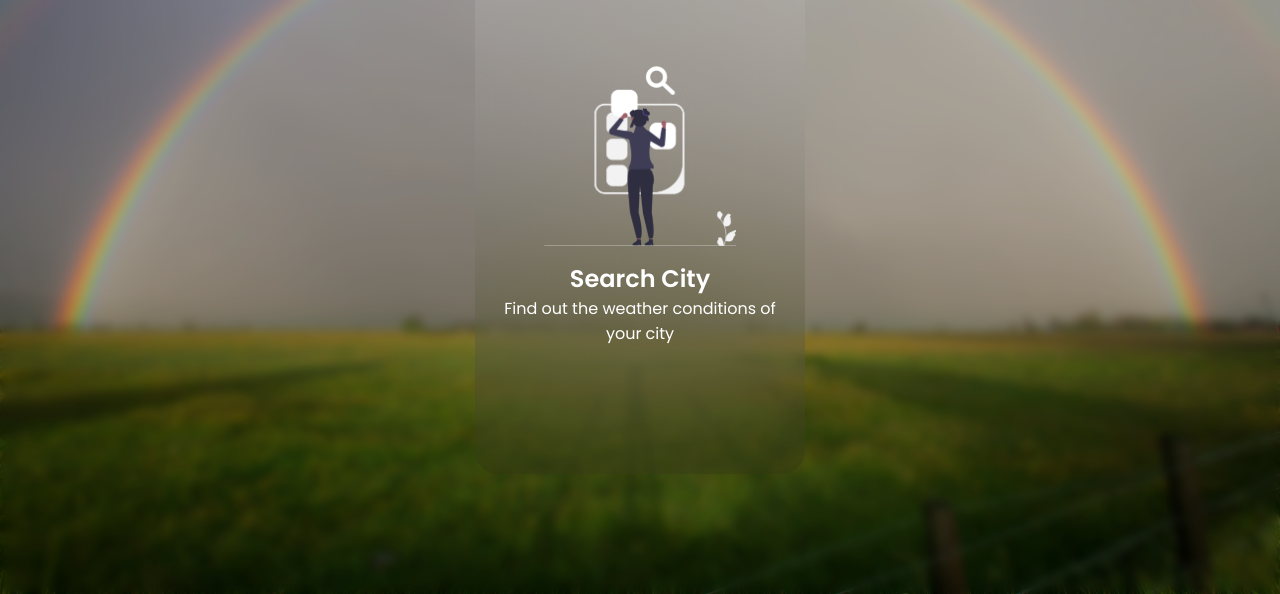
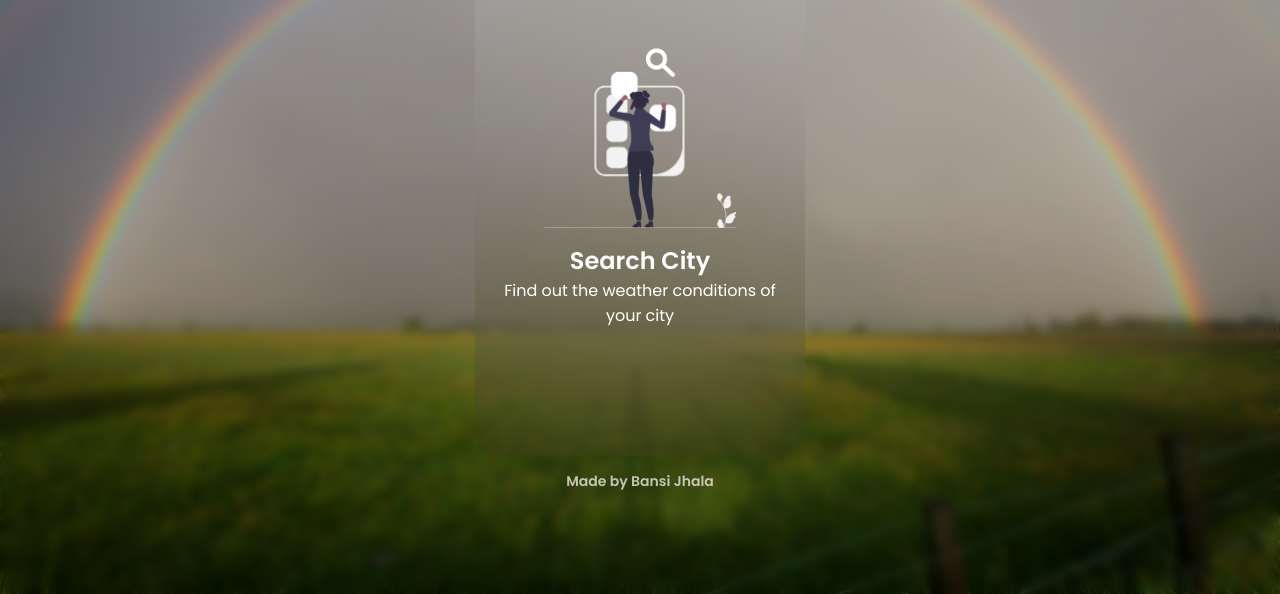
Before and after one commit to bansi-png/WeatherApp, a plain HTML site: page index.html in a window 1280 px wide. Shown: the part 206-800 px from the top of the page. Drawn offline with nearby package versions, Linux system fonts and the light colour scheme.

Commit message:
files modified

```diff
--- a/index.html
+++ b/index.html
@@ -12,6 +12,7 @@
 </head>
 
     <body>
+    <div class="app-wrapper">
         <main class="main-container">
             <header class="input-container">
                 <input class="city-input" placeholder="Search City" type="text">
@@ -55,6 +56,13 @@
                         </div>
                     </div>
                 </div>
+
+                <!-- Made by Bansi Jhala
+                Student at GLS University, Ahmedabad, Gujarat, India
+                email: bansijhala@yahoo.com
+                instagram: https://www.instagram.com/bansijhala/
+                linkedin: https://www.linkedin.com/in/bansijhala/
+                github: https://github.com/bansi-png -->
 
                 <div class="forecast-items-container">
                     <div class="forecast-item">
@@ -116,6 +124,13 @@
                     <h4 class="regular-txt">City Not Found</h4>
                 </div>
             </section>
+
         </main>
+
+        <footer>
+            <h5 class="footer-txt">Made by Bansi Jhala</h5>
+        </footer>
+
+    </div>
     </body>
 </html>
--- a/script.js
+++ b/script.js
@@ -15,7 +15,8 @@ const currentDateTxt = document.querySelector('.current-date-txt')
 
 const forecastItemsContainer = document.querySelector('.forecast-items-container')
 
-const apiKey = '05b6576262a42371f286b2e9a884219b'
+const apiKey = '05b6576262a42371f286b2e9a884219b' // Replace with your OpenWeatherMap API key (this is my free personal key)
+// https://openweathermap.org/api
 
 searchBtn.addEventListener('click', () => {
     if (cityInput.value.trim() != '') {
@@ -62,6 +63,13 @@ function getCurrentDate() {
 
     return currentDate.toLocaleDateString('en-GB', options)
 }
+
+/* Made by Bansi Jhala
+Student at GLS University, Ahmedabad, Gujarat, India
+email: bansijhala@yahoo.com
+instagram: https://www.instagram.com/bansijhala/
+linkedin: https://www.linkedin.com/in/bansijhala/
+github: https://github.com/bansi-png */
 
 async function updateWeatherInfo(city) {
     const weatherData = await getFetchData('weather', city)
--- a/style.css
+++ b/style.css
@@ -1,4 +1,4 @@
-@import url('https://fonts.googleapis.com/css2?family=Poppins:ital,wght@0,100;0,200;0,300;0,400;0,500;0,600;0,700;0,800;0,900;1,100;1,200;1,300;1,400;1,500;1,600;1,700;1,800;1,900&display=swap');
+@import url('https://fonts.googleapis.com/css2?family=Poppins:ital,wght@0,100;0,200;0,300;0,400;0,500;0,600;0,700;0,800;0,900;1,100;1,200;1,300;1,400;1,500;1,600;1,700;1,800;1,900&display=swap'); /* IMPORTING GOOGLE FONTS : POPPINS */
 
 * {
     margin: 0;
@@ -34,6 +34,14 @@ body::before {
     font-weight: 400;
 }
 /* END UTILITIES */
+
+.app-wrapper {
+    display: flex;
+    flex-direction: column;
+    align-items: center;
+    z-index: 1;
+    gap: 15px;
+}
 
 .main-container {
     width: 330px;
@@ -88,6 +96,13 @@ body::before {
     font-size: 24px;
 }
 /* END INPUT CONTAINER */
+
+/* Made by Bansi Jhala
+Student at GLS University, Ahmedabad, Gujarat, India
+email: bansijhala@yahoo.com
+instagram: https://www.instagram.com/bansijhala/
+linkedin: https://www.linkedin.com/in/bansijhala/
+github: https://github.com/bansi-png */
 
 /* SECTION: WEATHER INFO*/
 .weather-info {
@@ -241,3 +256,15 @@ body::before {
     width: fit-content;
 }
 /* END SECTION : MESSAGE*/
+
+/*FOOTER TEXT*/
+footer {
+    z-index: 1;
+}
+
+.footer-txt {
+    font-size: 14px;
+    text-align: center;
+    color: rgba(255, 255, 255, 0.7);
+}
+/* END FOOTER TEXT*/
```
Also changed, not shown: 1 other file.
